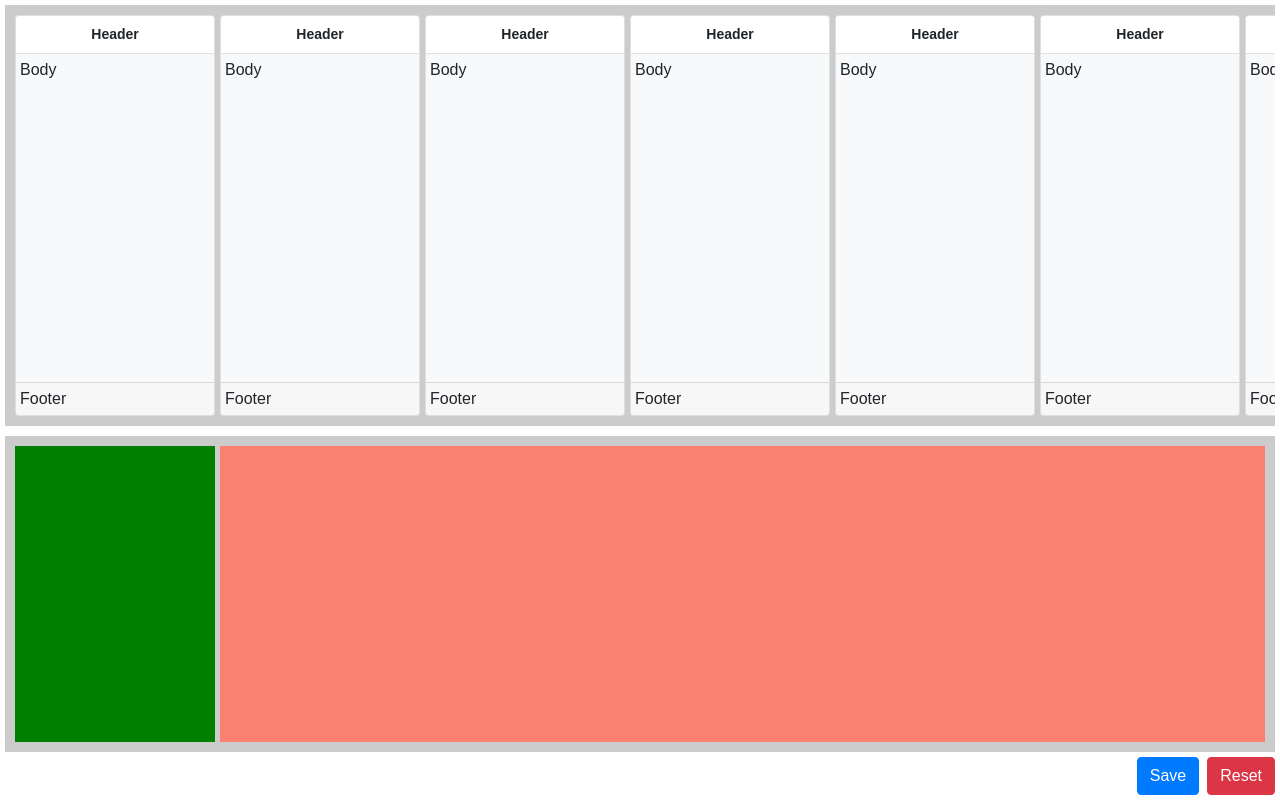
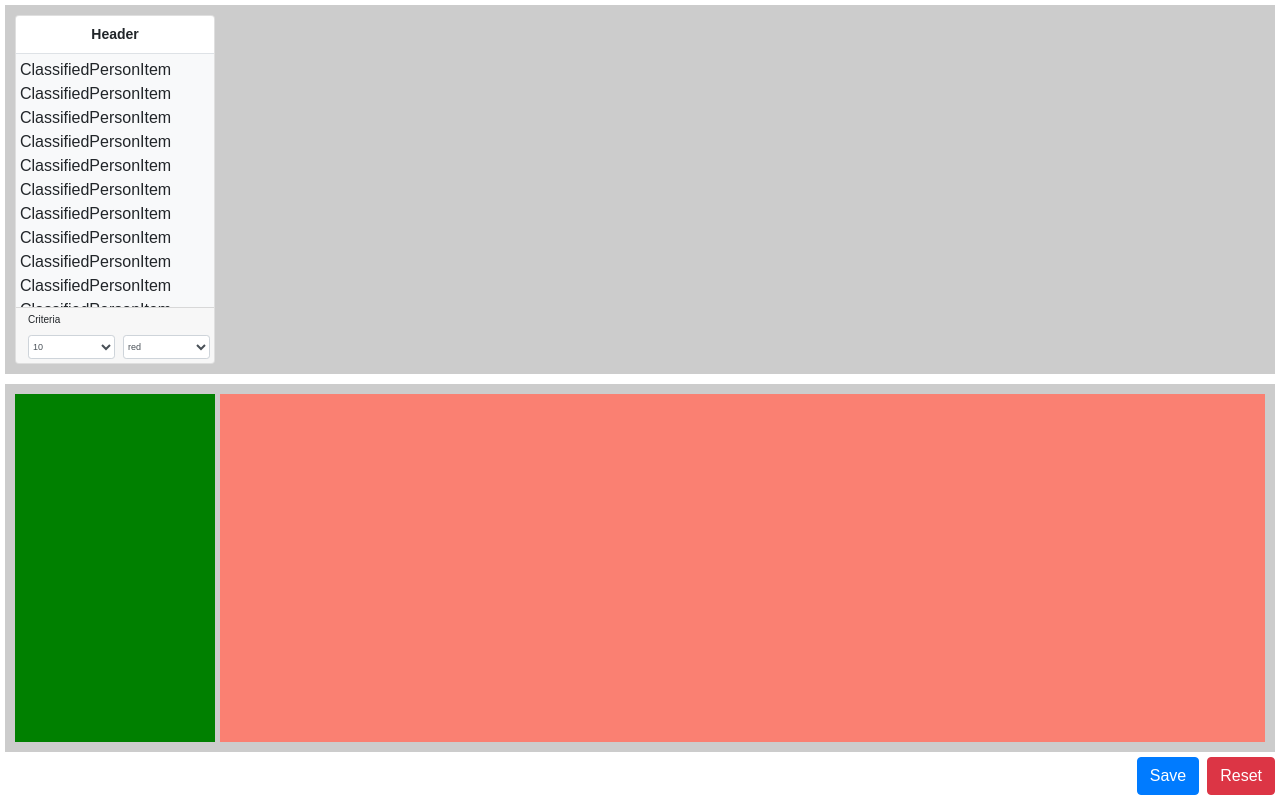
Before and after one commit to AlexisChup/ClassifyPersons, a React (Create React App) app: page / in a window 1280 px wide. Built offline with nearby package versions, Linux system fonts and the light colour scheme.

Commit message:
Rectify layout

```diff
--- /dev/null
+++ b/src/ClassifyPersons/ClassifiedPersonItem.tsx
@@ -0,0 +1,5 @@
+const ClassifiedPersonItem = () => {
+  return <div>ClassifiedPersonItem</div>;
+};
+
+export default ClassifiedPersonItem;
--- /dev/null
+++ b/src/ClassifyPersons/ClassifiedPersonsContainer.tsx
@@ -0,0 +1,24 @@
+import ClassifiedPersonItem from "./ClassifiedPersonItem";
+
+const ClassifiedPersonsContainer = () => {
+  return (
+    <>
+      {/* <div style={cssClassifiedPersonsContainer}> */}
+      <ClassifiedPersonItem />
+      <ClassifiedPersonItem />
+      <ClassifiedPersonItem />
+      <ClassifiedPersonItem />
+      <ClassifiedPersonItem />
+      <ClassifiedPersonItem />
+      <ClassifiedPersonItem />
+      <ClassifiedPersonItem />
+      <ClassifiedPersonItem />
+      <ClassifiedPersonItem />
+      <ClassifiedPersonItem />
+      <ClassifiedPersonItem />
+      <ClassifiedPersonItem />
+    </>
+  );
+};
+
+export default ClassifiedPersonsContainer;
--- a/src/ClassifyPersons/PersonsGroup.tsx
+++ b/src/ClassifyPersons/PersonsGroup.tsx
@@ -1,4 +1,6 @@
 import { Card, CardTitle, CardBody, CardFooter } from "reactstrap";
+import PersonsGroupFooter from "./PersonsGroupFooter";
+import ClassifiedPersonsContainer from "./ClassifiedPersonsContainer";
 
 const cssPersonsGroup = {
   width: "200px",
@@ -9,7 +11,10 @@ const cssPersonsGroup = {
 };
 
 const cssPersonsGroupBody = {
-  backgroundColor: "#f8f9fa"
+  backgroundColor: "#f8f9fa",
+  flexDirection: "column",
+  height: "80%",
+  overflow: "auto"
 };
 
 const PersonsGroup = () => {
@@ -18,10 +23,10 @@ const PersonsGroup = () => {
       <CardTitle className="font-weight-bold text-center p-2 my-0 border-bottom border-3 small">
         Header
       </CardTitle>
-      <CardBody className="d-flex flex-grow-1 p-1" style={cssPersonsGroupBody}>
-        Body
+      <CardBody className="d-flex p-1" style={cssPersonsGroupBody}>
+        <ClassifiedPersonsContainer />
       </CardBody>
-      <CardFooter className="p-1">Footer</CardFooter>
+      <PersonsGroupFooter />
     </Card>
   );
 };
--- a/src/ClassifyPersons/PersonsGroupContainer.tsx
+++ b/src/ClassifyPersons/PersonsGroupContainer.tsx
@@ -2,28 +2,24 @@ import PersonsGroup from "./PersonsGroup";
 
 const cssPersonsGroupContainer = {
   display: "flex",
-  flexGrow: 1,
   margin: 5,
   backgroundColor: "#CCC",
   padding: 10,
-  overflow: "auto"
-  // maxHeight: "40vh"
+  overflow: "auto",
+  flexGrow: 1,
+  flexShrink: 1,
+  flexBasis: 0
 };
 
 const PersonsGroupContainer = () => {
+  // const personsGroupList = [1, 1, 1, 1, 1, 1];
+  const personsGroupList = [1];
+
   return (
     <div style={cssPersonsGroupContainer}>
-      <PersonsGroup />
-      <PersonsGroup />
-      <PersonsGroup />
-      <PersonsGroup />
-      <PersonsGroup />
-      <PersonsGroup />
-      <PersonsGroup />
-      <PersonsGroup />
-      <PersonsGroup />
-      <PersonsGroup />
-      <PersonsGroup />
+      {personsGroupList.map((personsGroup, index) => (
+        <PersonsGroup />
+      ))}
     </div>
   );
 };
--- /dev/null
+++ b/src/ClassifyPersons/PersonsGroupFooter.tsx
@@ -0,0 +1,55 @@
+import { CardFooter, Row, Col, Label, Input } from "reactstrap";
+
+const yearsOptions: number[] = [10, 20, 30, 40];
+const favoriteColorOptions: string[] = ["red", "yellow", "blue", "green"];
+
+const PersonsGroupFooter = () => {
+  return (
+    <CardFooter className="p-1">
+      <Row className="pl-2 py-0 mx-0">
+        <Label className="p-0" size="sm" style={{ fontSize: "10px" }}>
+          Criteria
+        </Label>
+      </Row>
+      <Row className="pl-2 py-0 mx-0">
+        <Col className="px-0 mr-1">
+          <Input
+            type="select"
+            name="years-option-name-"
+            id="years-option-id-"
+            value={yearsOptions[0]}
+            className="p-0"
+            style={{ fontSize: "9px" }}
+            bsSize="sm"
+          >
+            {yearsOptions.map((option, index) => (
+              <option value={option} key={index}>
+                {option}
+              </option>
+            ))}
+          </Input>
+        </Col>
+        <Col className="px-0 ml-1">
+          <Input
+            type="select"
+            name="favoriteColor-option-name-"
+            id="favoriteColor-option-id-"
+            value={favoriteColorOptions[0]}
+            className="p-0"
+            style={{ fontSize: "9px" }}
+            bsSize="sm"
+          >
+            {favoriteColorOptions.map((option, index) => (
+              <option value={option} key={index}>
+                {option}
+              </option>
+            ))}
+          </Input>
+        </Col>
+        {/* <Col className="px-1"></Col> */}
+      </Row>
+    </CardFooter>
+  );
+};
+
+export default PersonsGroupFooter;
--- a/src/ClassifyPersons/UnclassifiedPersonsContainer.tsx
+++ b/src/ClassifyPersons/UnclassifiedPersonsContainer.tsx
@@ -4,6 +4,8 @@ import UnClassifiedPersons from "./UnClassifiedPersons";
 const cssUnclassifiedPersonsContainer = {
   display: "flex",
   flexGrow: 1,
+  flexShrink: 1,
+  flexBasis: 0,
   margin: 5,
   backgroundColor: "#CCC",
   padding: 10
```
